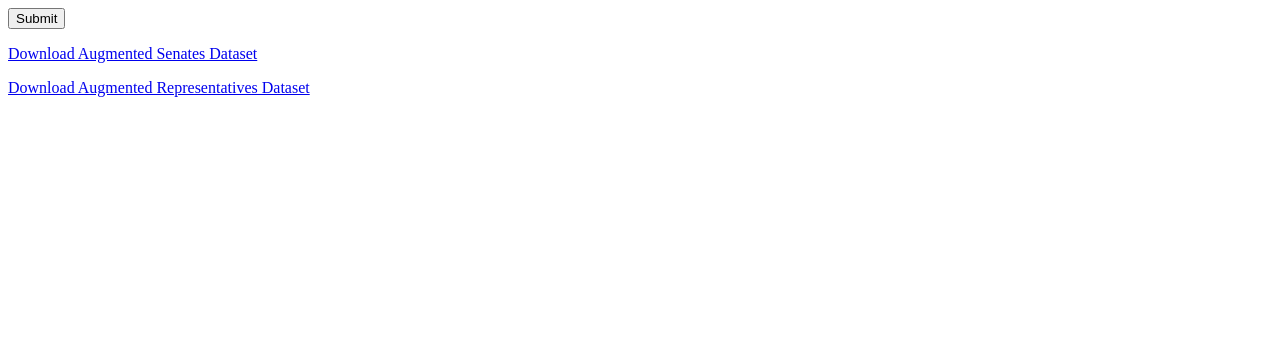
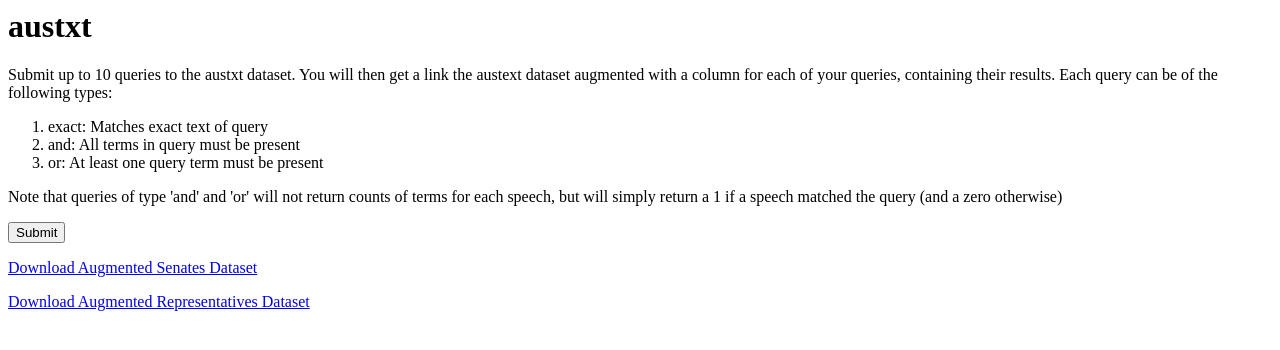
Before and after one commit to ned2/austxt, a Python web app: template src/austxt/app/templates/query.html in a window 1280 px wide. Shown: the top 350 px of the page. Run offline with Jinja, Linux system fonts and the light colour scheme; the template is opened without the code that fills it: most values are stand-ins (such as "Sample title", 1, 10 or a date in 2020).

Commit message:
added instructions to page

```diff
--- a/src/austxt/app/templates/query.html
+++ b/src/austxt/app/templates/query.html
@@ -12,6 +12,19 @@
   <dd>{{ query_type_field(**kwargs)|safe }}
 {% endmacro %}
 
+      <h1>austxt</h1>
+      <p>Submit up to 10 queries to the austxt dataset. You will then get a link
+      the austext dataset augmented with a column for each of your queries,
+      containing their results. Each query can be of the following types:</p>
+      <ol>
+          <li>exact: Matches exact text of query</li>
+          <li>and: All terms in query must be present</li>
+          <li>or: At least one query term must be present</li>
+      </ol>
+
+      <p>Note that queries of type 'and' and 'or' will not return counts of
+      terms for each speech, but will simply return a 1 if a speech matched the
+      query (and a zero otherwise)</p>
 
 <form method=post>
   <dl>
```
